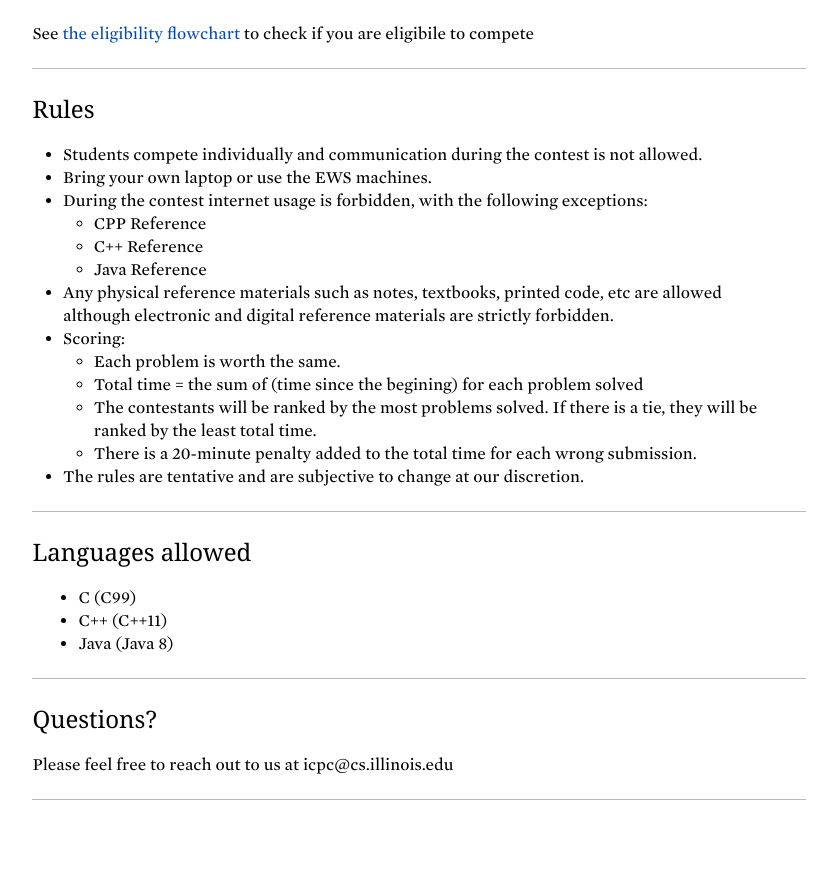
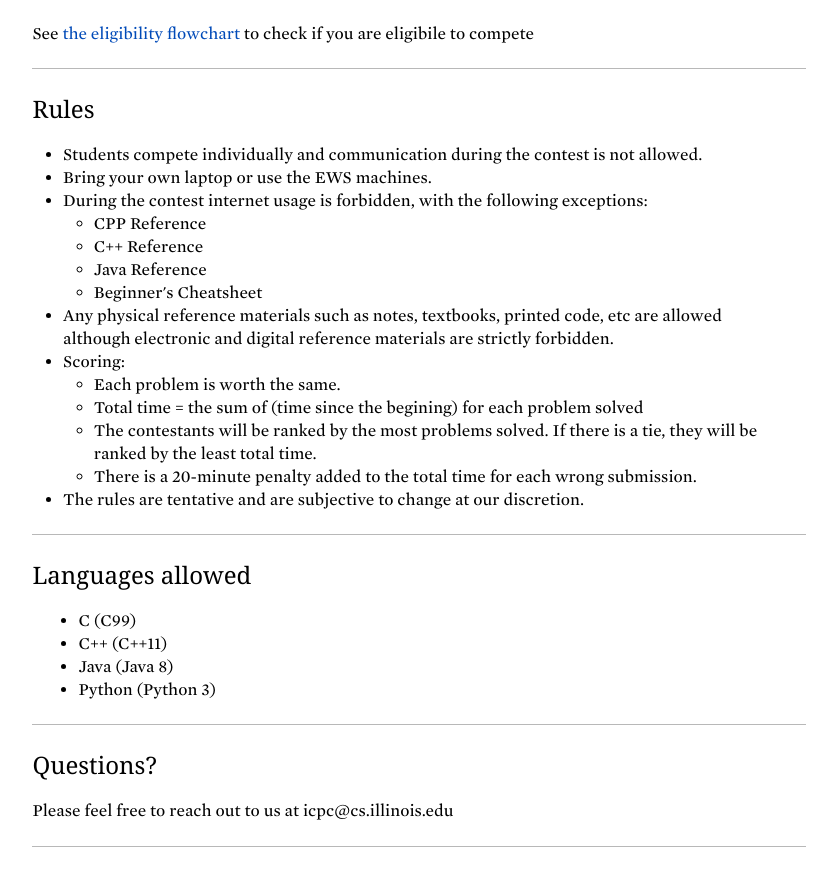
Before and after one commit to acm-uiuc/icpc-website, a Jekyll site: the page built from ipl.html, in a window 1280 px wide and 900 px high, scrolled down 1738 px. Shown: the top 886 px of the window, without its empty margins (221-1058 px from the left). Built offline with Jekyll 4.4.1, drawn with Linux system fonts in a browser that asks for light colours; nearby versions of some CDN libraries; some web fonts are replaced; Markdown is read by kramdown in place of the engine named in the settings; before the commit the page ends 2592 px from its top, so only the background shows below that.

Commit message:
Add python to the list of languages

```diff
--- a/ipl.html
+++ b/ipl.html
@@ -74,6 +74,7 @@ title: Illinois Programming League
 			<li><a href="http://en.cppreference.com/w/">CPP Reference</a>
 			<li><a href="http://www.cplusplus.com/reference">C++ Reference</a>
 			<li><a href="https://docs.oracle.com/javase/7/docs/api">Java Reference</a>
+			<li><a href="cheatsheet.pdf">Beginner's Cheatsheet</a>
 		</ul>
 	</li>
 	<li>Any physical reference materials such as notes, textbooks, printed code, etc are allowed although electronic and digital reference materials are strictly forbidden.</li>
@@ -95,6 +96,7 @@ title: Illinois Programming League
 		<li>C (C99)</li>
 		<li>C++ (C++11)</li>
 		<li>Java (Java 8)</li>
+		<li>Python (Python 3)</li>
 	</ul>
 </div>
 
```
